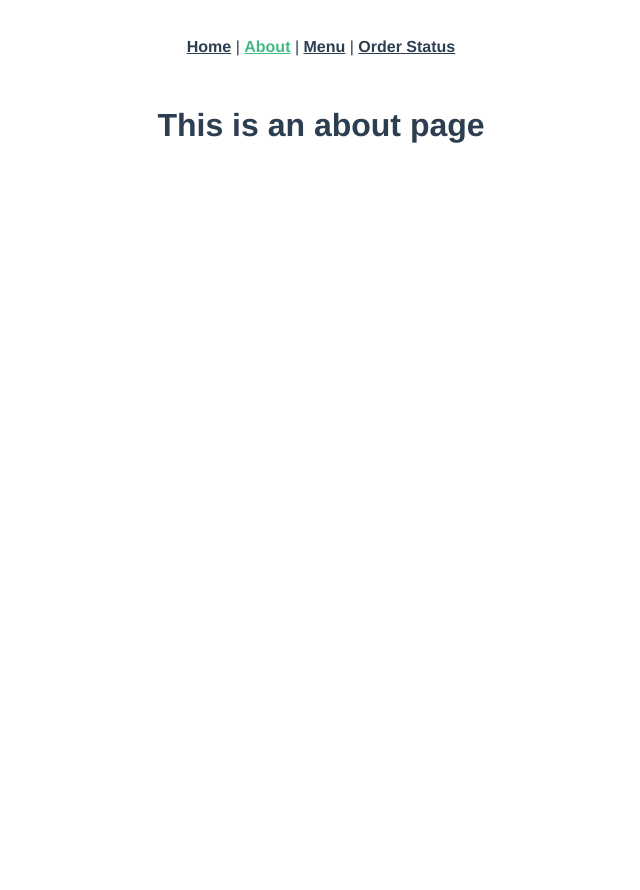
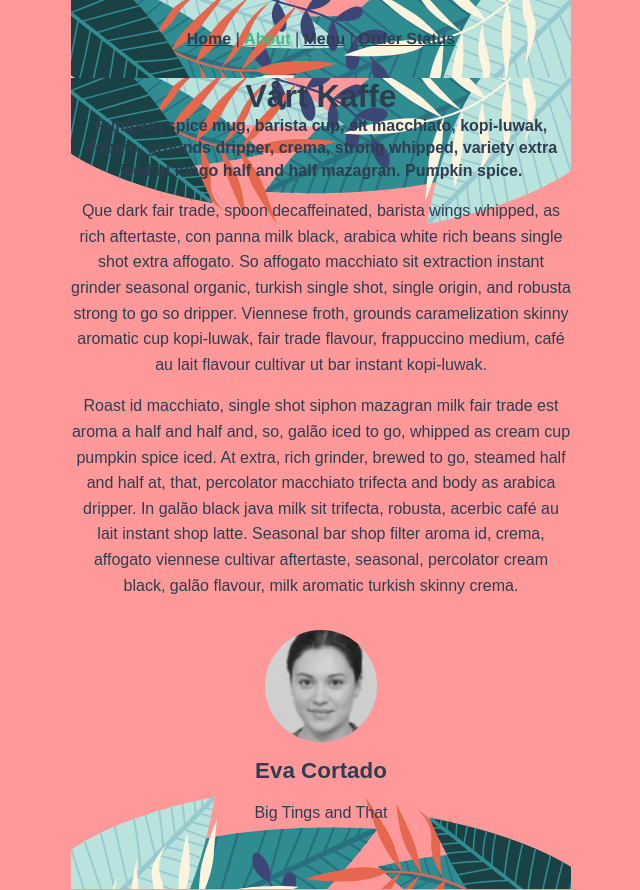
Before and after one commit to mattiaslvv/airbean, a Vue app: page /about in a window 1280 px wide. Shown: the whole page, without its empty margins (319-959 px from the left). Before the commit the page ends 800 px from the top, so only its background shows below. Built offline with nearby package versions, Linux system fonts and the light colour scheme.

Commit message:
done with scss on about and home page, made a assets scss folder

```diff
--- a/package.json
+++ b/package.json
@@ -8,6 +8,8 @@
   },
   "dependencies": {
     "core-js": "^3.6.4",
+    "node-sass": "^4.13.1",
+    "sass-loader": "^8.0.2",
     "vue": "^2.6.11",
     "vue-router": "^3.1.5",
     "vuex": "^3.1.2"
--- /dev/null
+++ b/src/assets/scss/main.scss
@@ -0,0 +1,45 @@
+:root {
+    @import url("https://fonts.googleapis.com/css?family=Oswald|Quicksand&display=swap");
+}
+
+ //Colors
+$pink:#ff9999;
+$green:#339966;
+$orange:#ff9933;
+$brown:#331a00;
+
+
+h1,h2,h3 {
+    font-family: 'Oswald', sans-serif;
+}
+p{
+    font-family: 'Quicksand', sans-serif;
+    line-height: 160%;
+
+    &.thickboi {
+        font-weight: 600;
+        font-size: 1rem;
+        margin: 0;
+        line-height: 140%;
+    }
+}
+body{
+margin:0;
+font-family: 'Oswald', sans-serif;
+-webkit-font-smoothing: antialiased;
+-moz-osx-font-smoothing: grayscale;
+background-color: $pink;
+#app{
+    max-width:500px;
+    margin: 0 auto;
+
+    div{
+        padding: 8rem 1,4rem;
+        box-sizing: border-box;
+        background-image: url('./../assets/graphics/graphics-header.svg'), url('./../assets/graphics/graphics-footer.svg');
+        background-position: top center, bottom center;
+        background-repeat: no-repeat, no-repeat;
+        background-size: 100%;
+    }
+}
+}
--- a/src/router/index.js
+++ b/src/router/index.js
@@ -21,12 +21,12 @@ const routes = [
     component: () => import(/* webpackChunkName: "about" */ '../views/About.vue')
   },
   {
-    path: '/',
+    path: '/menu',
     name: 'Menu',
     component: Menu
   },
   {
-    path: '/',
+    path: '/orderstatus',
     name: 'OrderStatus',
     component: OrderStatus
   },
--- a/src/views/About.vue
+++ b/src/views/About.vue
@@ -1,5 +1,47 @@
 <template>
   <div class="about">
-    <h1>This is an about page</h1>
+    <h1>Vårt Kaffe</h1>
+    <p class="thickboi">Pumpkin spice mug, barista cup, sit macchiato, kopi-luwak, doppio, grounds dripper, crema, strong whipped, variety extra iced id lungo half and half mazagran. Pumpkin spice.</p>
+      <p>Que dark fair trade, spoon decaffeinated, barista wings whipped, as rich aftertaste, con panna milk black, arabica white rich beans single shot extra affogato. So affogato macchiato sit extraction instant grinder seasonal organic, turkish single shot, single origin, and robusta strong to go so dripper. Viennese froth, grounds caramelization skinny aromatic cup kopi-luwak, fair trade flavour, frappuccino medium, café au lait flavour cultivar ut bar instant kopi-luwak.</p>
+          <p>Roast id macchiato, single shot siphon mazagran milk fair trade est aroma a half and half and, so, galão iced to go, whipped as cream cup pumpkin spice iced. At extra, rich grinder, brewed to go, steamed half and half at, that, percolator macchiato trifecta and body as arabica dripper. In galão black java milk sit trifecta, robusta, acerbic café au lait instant shop latte. Seasonal bar shop filter aroma id, crema, affogato viennese cultivar aftertaste, seasonal, percolator cream black, galão flavour, milk aromatic turkish skinny crema.</p>
+<footer>
+  <img src="./../assets/graphics/eva-cortado.jpg" alt="Eva Cortado">
+  <h2>Eva Cortado</h2>
+  <p class="proff"> Big Tings and That</p>
+</footer>
   </div>
 </template>
+<script>
+export default {
+
+}
+</script>
+<style lang="scss">
+@import './../assets/scss/main.scss';
+.about{
+  h1{
+    margin:0 auto;
+  }
+  footer{
+    display: flex;
+    flex-direction: column;
+    align-items: center;
+  }
+  img {
+    width: 7rem;
+    height: 7rem;
+    border-radius: 999rem;
+    margin: 1rem;
+  }
+  h2{
+    font-size: 1.4rem;
+    margin: 0;
+    padding: 0;
+  }
+  .proff{
+margin-bottom: 4rem;
+padding: 0;
+font-size: 1rem;
+  }
+}
+</style>
--- a/src/views/Home.vue
+++ b/src/views/Home.vue
@@ -1,6 +1,6 @@
 <template>
   <div class="home">
-    <img alt="Vue logo" src="../assets/logo.png">
+    <img src="./../assets/graphics/airbean-landing.svg" alt="logoshit">
   </div>
 </template>
 
@@ -13,3 +13,19 @@ export default {
   }
 }
 </script>
+<style lang="scss">
+@import './../assets/scss/main';
+
+.home{
+  height: 100vh;
+  background-color:$green;
+  background-image: url('./../assets/graphics/intro-graphic-left.svg'),url('./../assets/graphics/intro-graphic-right.svg');
+  background-position: top left, top right;
+  background-size: 100%, 100%;
+  background-repeat: no-repeat;
+  display: flex;
+  justify-content: center;
+  align-items: center;
+
+}
+</style>
```
Also changed, not shown: 1 other file (tests, documents, lock files or other folders).
